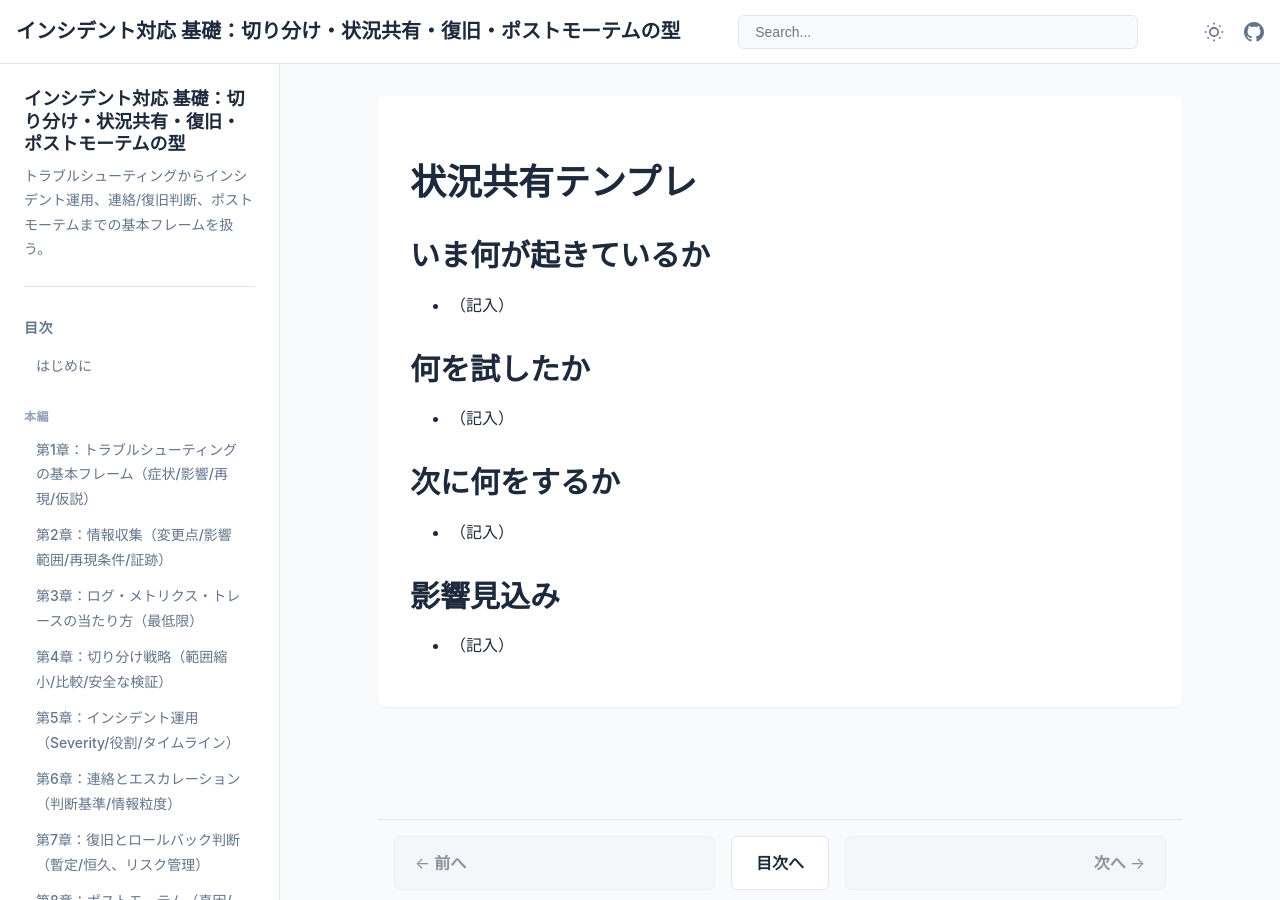
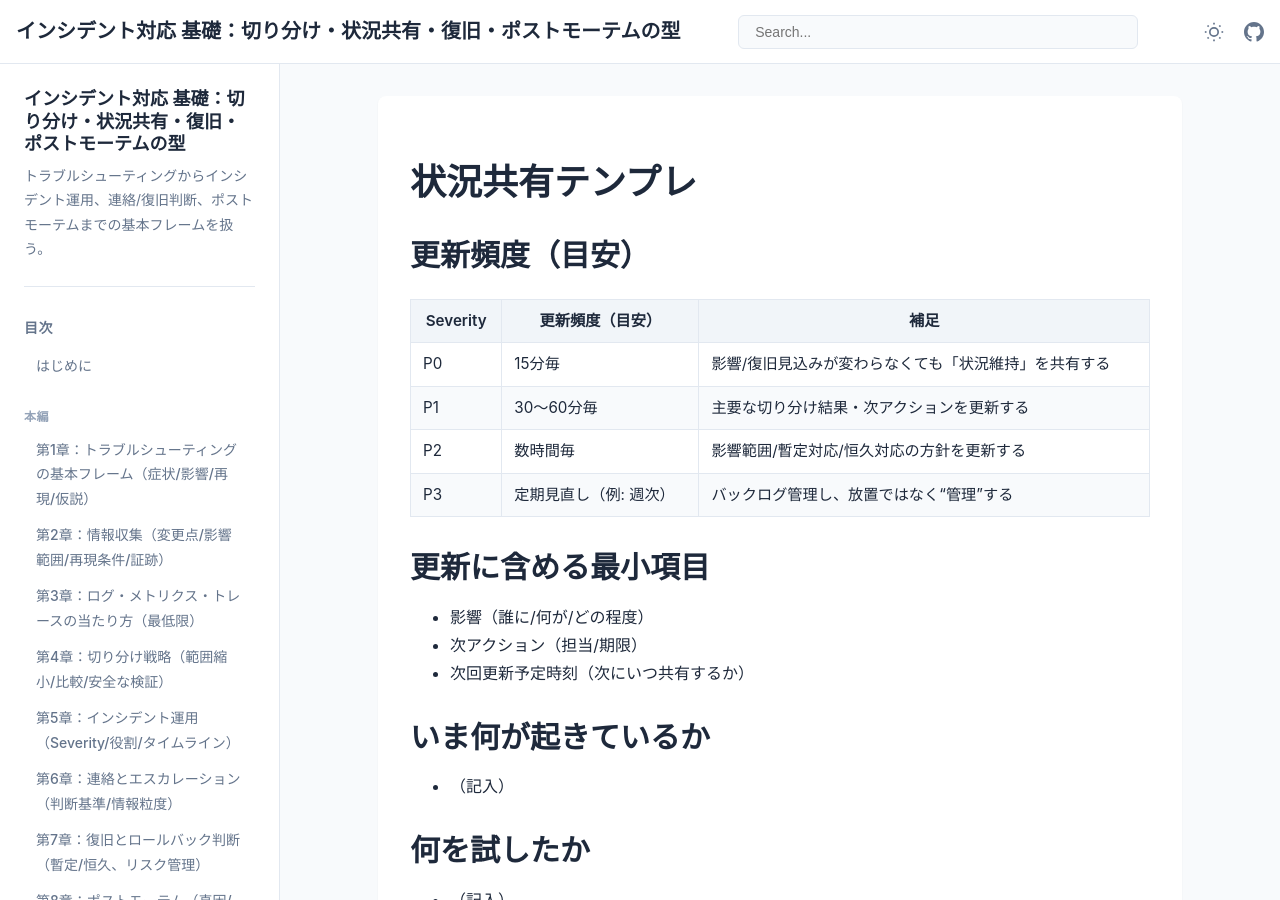
Before and after one commit to itdojp/incident-response-basics-book, a Jekyll site: the page built from docs/appendices/templates/status-update/index.md, in a window 1280 px wide and 900 px high. Built offline with Jekyll 4.4.1, drawn with Linux system fonts in a browser that asks for light colours; some of the changed text lies outside the part shown.

Commit message:
docs: fix appendix nav and expand incident templates (issue #9)

```diff
--- a/docs/_includes/page-navigation.html
+++ b/docs/_includes/page-navigation.html
@@ -109,6 +109,11 @@ level of such grouping so only leaf items (having `path`/`url`) participate.
               {%- assign _next_char = _page_url_n | slice: _cand_len, 1 -%}
               {%- if _next_char == '/' -%}
                 {%- assign _is_boundary = true -%}
+              {%- else -%}
+                {%- assign _last_char = item_url_n | slice: -1, 1 -%}
+                {%- if _last_char == '/' and item_url_n != '/' -%}
+                  {%- assign _is_boundary = true -%}
+                {%- endif -%}
               {%- endif -%}
             {%- endif -%}
 
--- a/docs/appendices/templates/status-update/index.md
+++ b/docs/appendices/templates/status-update/index.md
@@ -5,6 +5,21 @@ order: 903
 ---
 
 # 状況共有テンプレ
+
+## 更新頻度（目安）
+
+| Severity | 更新頻度（目安） | 補足 |
+|---|---|---|
+| P0 | 15分毎 | 影響/復旧見込みが変わらなくても「状況維持」を共有する |
+| P1 | 30〜60分毎 | 主要な切り分け結果・次アクションを更新する |
+| P2 | 数時間毎 | 影響範囲/暫定対応/恒久対応の方針を更新する |
+| P3 | 定期見直し（例: 週次） | バックログ管理し、放置ではなく“管理”する |
+
+## 更新に含める最小項目
+
+- 影響（誰に/何が/どの程度）
+- 次アクション（担当/期限）
+- 次回更新予定時刻（次にいつ共有するか）
 
 ## いま何が起きているか
 
@@ -21,3 +36,7 @@ order: 903
 ## 影響見込み
 
 - （記入）
+
+## 次回更新予定時刻
+
+- （記入）
```
Also changed, not shown: docs/appendices/templates/index.md (+1 -0 lines), docs/appendices/templates/is-incident/index.md (added, +32 -0 lines), docs/appendices/templates/timeline/index.md (+9 -0 lines).
